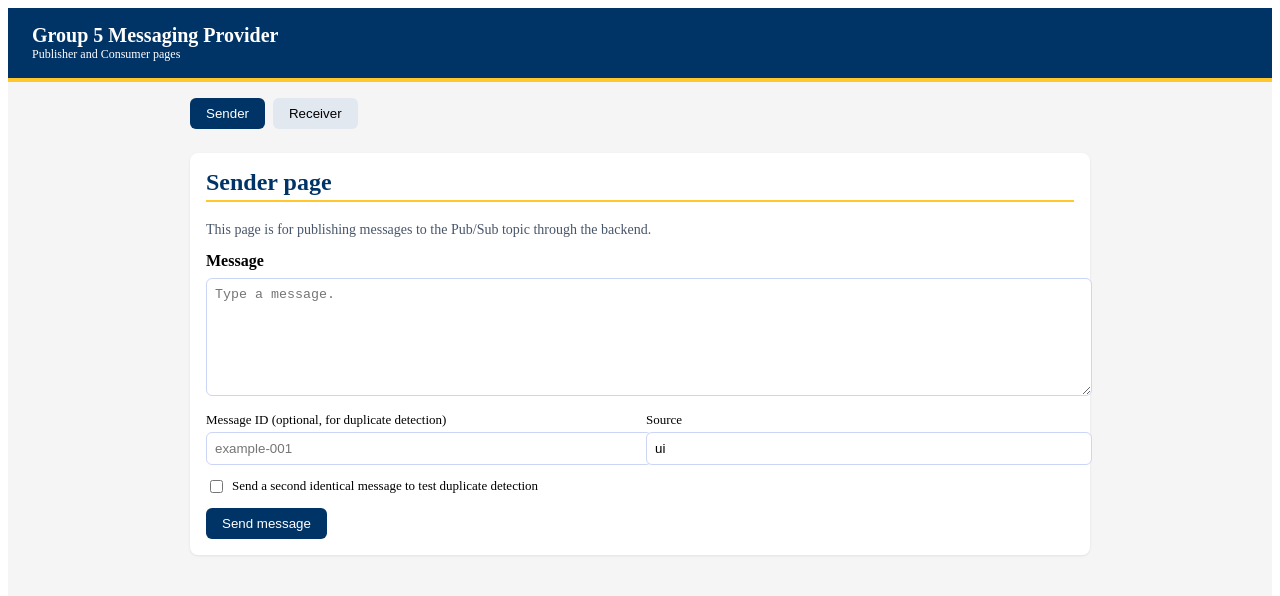
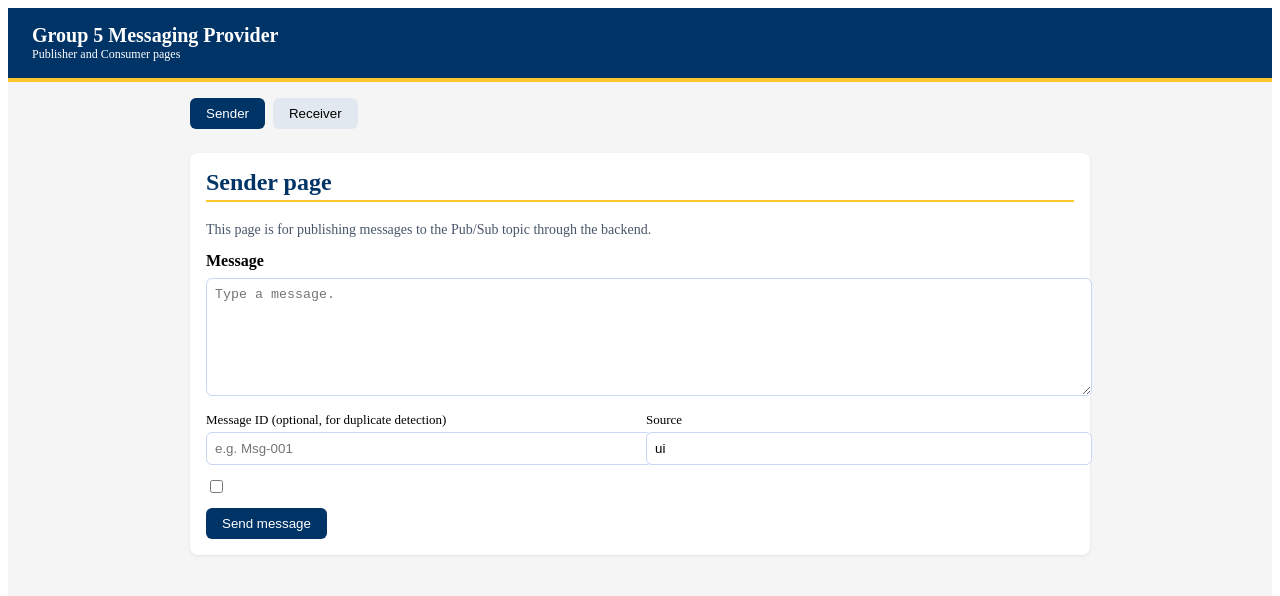
Before and after one commit to AdamChap94/IS-4880-Capstone-Project, a React (Vite) app in the folder frontend/: page / in a window 1280 px wide. Shown: the top 596 px of the page. Built offline with nearby package versions, Linux system fonts and the light colour scheme; no server answers.

Commit message:
Update arc.app.jsx

```diff
--- a/frontend/src/arc.app.jsx
+++ b/frontend/src/arc.app.jsx
@@ -203,7 +203,7 @@ function SenderPage({ brandBlue, brandGold }) {
             }}
             value={messageId}
             onChange={(e) => setMessageId(e.target.value)}
-            placeholder="example-001"
+            placeholder="e.g. Msg-001"
           />
         </div>
 
@@ -239,7 +239,6 @@ function SenderPage({ brandBlue, brandGold }) {
           checked={sendDuplicate}
           onChange={(e) => setSendDuplicate(e.target.checked)}
         />
-        Send a second identical message to test duplicate detection
       </label>
 
       <button
```
